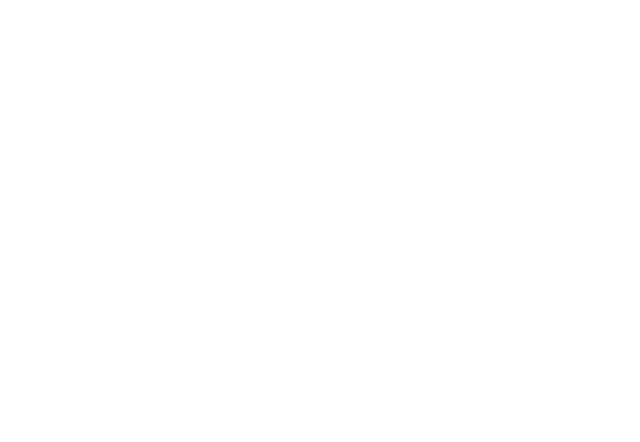
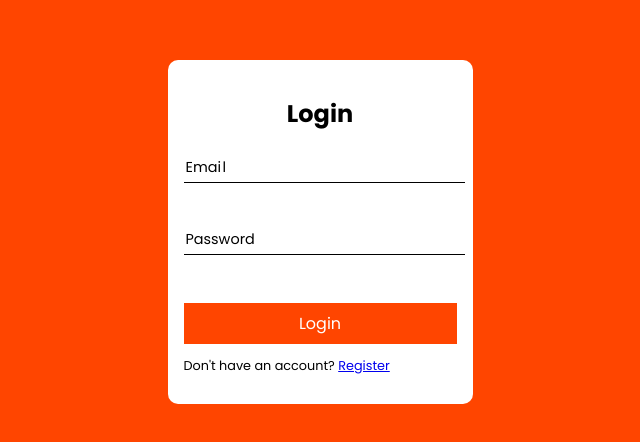
Before and after one commit to julia-joseph/mini-projects, an Angular app: page /form-wave-animation in a window 1280 px wide. Before the commit this address led to /. Shown: the part 168-610 px from the top of the page, without its empty margins (320-960 px from the left). Built offline with nearby package versions, Linux system fonts and the light colour scheme.

Commit message:
Project 8: Form Wave Animation

```diff
--- a/src/app/app-routing.module.ts
+++ b/src/app/app-routing.module.ts
@@ -2,7 +2,7 @@
 import { RouterModule, Routes } from '@angular/router';
 
 const routes: Routes = [
-  { path: '', redirectTo: 'rotating-navigation', pathMatch: 'full' },
+  { path: '', redirectTo: 'home', pathMatch: 'full' },
   {
     path: 'home',
     loadChildren: () => import('./home/home.module').then((m) => m.HomeModule),
@@ -56,6 +56,13 @@
         (m) => m.SplitLandingPageModule
       ),
   },
+  {
+    path: 'form-wave-animation',
+    loadChildren: () =>
+      import('./form-wave-animation/form-wave-animation.module').then(
+        (m) => m.FormWaveAnimationModule
+      ),
+  },
 ];
 
 @NgModule({
--- /dev/null
+++ b/src/app/form-wave-animation/form-wave-animation-routing.module.ts
@@ -0,0 +1,11 @@
+import { NgModule } from '@angular/core';
+import { RouterModule, Routes } from '@angular/router';
+import { FormWaveAnimationComponent } from './form-wave-animation.component';
+
+const routes: Routes = [{ path: '', component: FormWaveAnimationComponent }];
+
+@NgModule({
+  imports: [RouterModule.forChild(routes)],
+  exports: [RouterModule],
+})
+export class FormWaveAnimationRoutingModule {}
--- /dev/null
+++ b/src/app/form-wave-animation/form-wave-animation.component.html
@@ -0,0 +1,17 @@
+<main>
+  <div class="login-container">
+    <h2>Login</h2>
+    <form>
+      <div class="form-control">
+        <input type="text" id="email" required />
+        <app-form-wave-label [label]="'Email'"></app-form-wave-label>
+      </div>
+      <div class="form-control">
+        <input type="password" id="password" required />
+        <app-form-wave-label [label]="'Password'"></app-form-wave-label>
+      </div>
+      <button>Login</button>
+    </form>
+    <p>Don't have an account? <a href="#">Register</a></p>
+  </div>
+</main>
--- /dev/null
+++ b/src/app/form-wave-animation/form-wave-animation.component.scss
@@ -0,0 +1,67 @@
+main {
+  height: 100vh;
+  display: flex;
+  justify-content: center;
+  align-items: center;
+  background-color: #ff4500;
+}
+
+:host ::ng-deep {
+  .login-container {
+    background-color: white;
+    border-radius: 10px;
+    padding: 1rem;
+
+    h2 {
+      text-align: center;
+    }
+
+    .form-control {
+      position: relative;
+      margin: 1rem 0rem 2.5rem 0rem;
+
+      input {
+        //   position: absolute;
+        border: none;
+        border-bottom: 1px solid black;
+        padding: 0.25rem;
+        font-size: 1.25rem;
+        width: 100%;
+
+        &:focus,
+        &:valid {
+          outline: none;
+          border-bottom-color: #ff4500;
+
+          + app-form-wave-label label span {
+            color: #ff4500;
+            transform: translateY(-30px);
+          }
+        }
+      }
+    }
+
+    button {
+      display: inline-block;
+      width: 100%;
+      border: none;
+      padding: 0.5rem 1rem;
+      background-color: #ff4500;
+      color: white;
+      font-size: 1rem;
+      font-family: inherit;
+      margin-top: 0.5rem;
+      cursor: pointer;
+
+      &:hover {
+        background-color: lighten($color: #ff4500, $amount: 5);
+      }
+    }
+
+    p {
+      font-size: 0.8rem;
+      text-align: justify;
+      text-justify: inter-word;
+    }
+  }
+}
--- /dev/null
+++ b/src/app/form-wave-animation/form-wave-animation.component.ts
@@ -0,0 +1,15 @@
+import { Component, OnInit } from '@angular/core';
+
+@Component({
+  selector: 'app-form-wave-animation',
+  templateUrl: './form-wave-animation.component.html',
+  styleUrls: ['./form-wave-animation.component.scss']
+})
+export class FormWaveAnimationComponent implements OnInit {
+
+  constructor() { }
+
+  ngOnInit(): void {
+  }
+
+}
--- /dev/null
+++ b/src/app/form-wave-animation/form-wave-label/form-wave-label.component.html
@@ -0,0 +1,7 @@
+<label>
+  <span
+    *ngFor="let letter of label.split(''); index as i"
+    [ngStyle]="{ 'transition-delay': i * 100 + 'ms' }"
+    >{{ letter }}</span
+  >
+</label>
--- /dev/null
+++ b/src/app/form-wave-animation/form-wave-label/form-wave-label.component.scss
@@ -0,0 +1,12 @@
+label {
+  position: absolute;
+  top: 3px;
+  left: 2px;
+
+  span {
+    display: inline-block;
+    font-size: 0.9rem;
+    min-width: 5px;
+    transition: 0.4s cubic-bezier(0.68, -0.55, 0.265, 1.55);
+  }
+}
--- /dev/null
+++ b/src/app/form-wave-animation/form-wave-label/form-wave-label.component.ts
@@ -0,0 +1,13 @@
+import { Component, Input, OnInit } from '@angular/core';
+
+@Component({
+  selector: 'app-form-wave-label',
+  templateUrl: './form-wave-label.component.html',
+  styleUrls: ['./form-wave-label.component.scss'],
+})
+export class FormWaveLabelComponent implements OnInit {
+  @Input() label: string = '';
+  constructor() {}
+
+  ngOnInit(): void {}
+}
--- a/src/app/home/home.component.ts
+++ b/src/app/home/home.component.ts
@@ -14,6 +14,7 @@
     { name: 'Blurry Loading', path: 'blurry-loading' },
     { name: 'Scrolling Animation', path: 'scrolling-animation' },
     { name: 'Split Landing Page', path: 'split-landing-page' },
+    { name: 'Form Wave Animation', path: 'form-wave-animation' },
   ];
 
   constructor() {}
```
Also changed, not shown: src/app/form-wave-animation/form-wave-animation.module.ts (added, +12 -0 lines), 5 other files (tests, documents, lock files or other folders).
